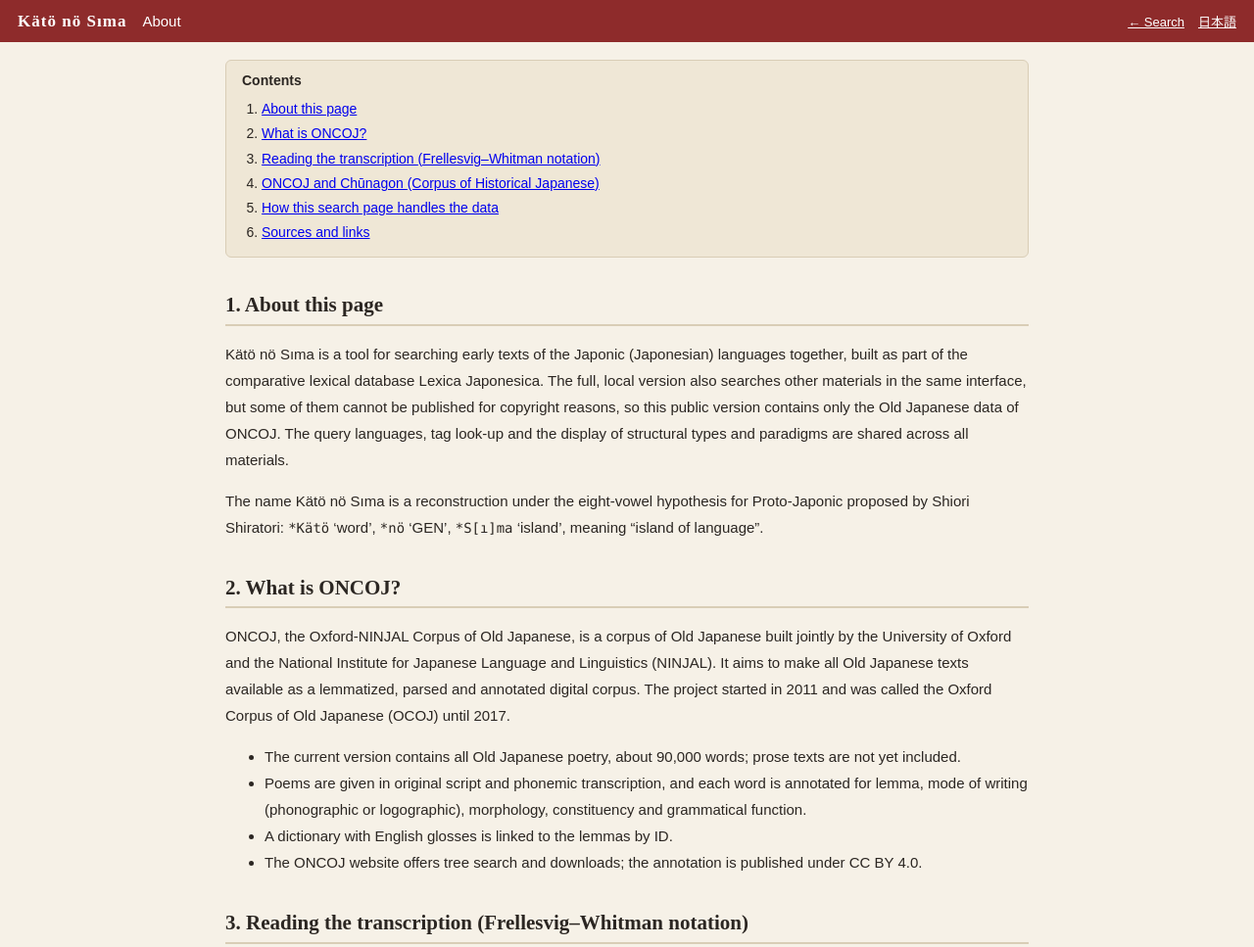
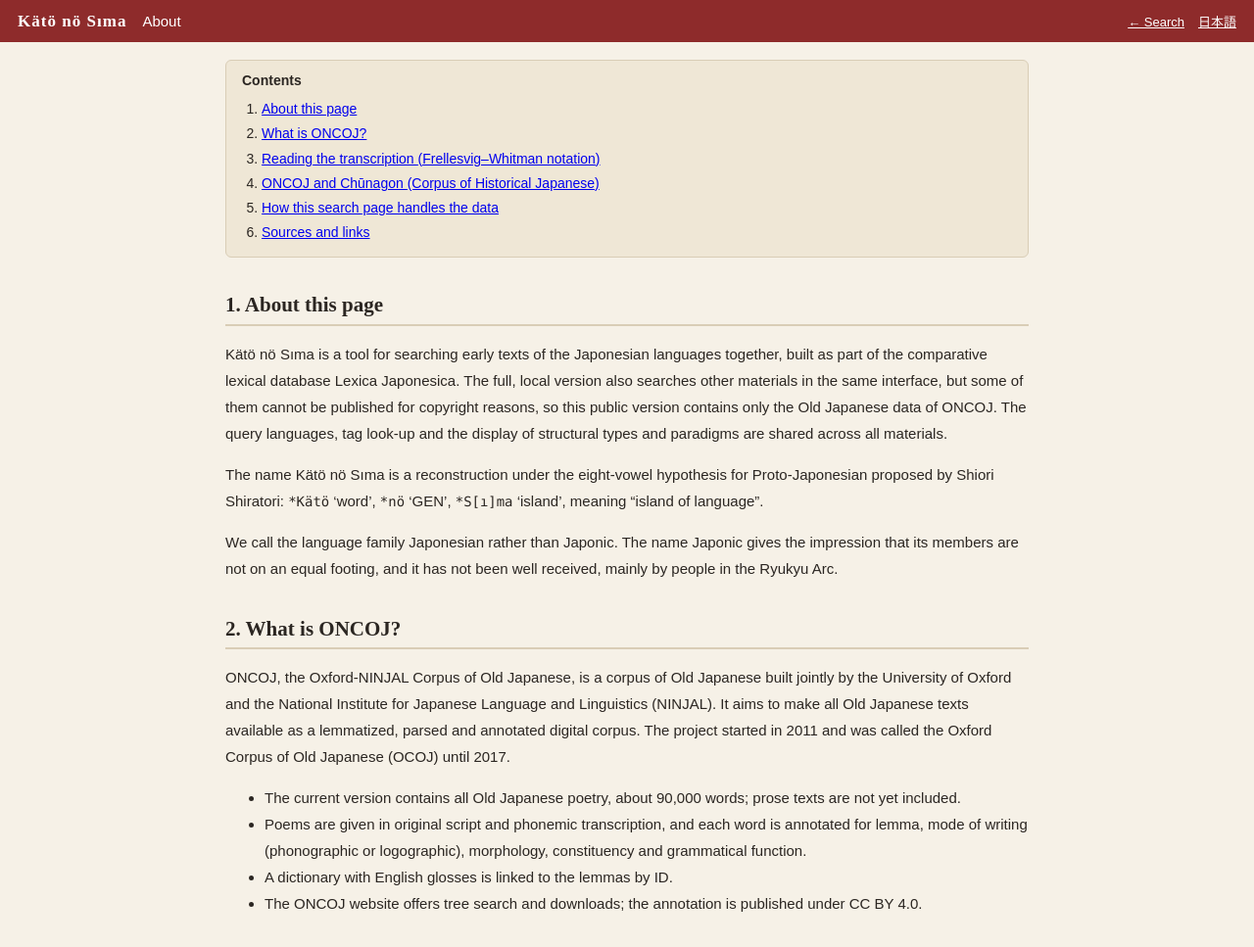
Before and after one commit to anti-tail/LexicaJaponesicaAperta, a plain HTML site: page docs/en/guide.html in a window 1280 px wide. Shown: the top 967 px of the page at 98% size. Drawn offline with Linux system fonts and the light colour scheme.

Commit message:
Guide: use Japonesian and explain the name
Co-Authored-By: Claude Opus 5.5 <noreply@anthropic.com>
Claude-Session: https://claude.ai/code/session_01WAcMjAJXvJSpfFXuc7G8Gn

```diff
--- a/docs/en/guide.html
+++ b/docs/en/guide.html
@@ -37,11 +37,12 @@ code{background:#fffdf8;border:1px solid var(--line);border-radius:3px;padding:0
 <li><a href="#t4">Sources and links</a></li></ol></nav>
 
 <h2 id="t0">1. About this page</h2>
-<p>Kätö nö Sıma is a tool for searching early texts of the Japonic (Japonesian) languages together, built as part of the comparative lexical database Lexica Japonesica.
+<p>Kätö nö Sıma is a tool for searching early texts of the Japonesian languages together, built as part of the comparative lexical database Lexica Japonesica.
 The full, local version also searches other materials in the same interface, but some of them cannot be published for copyright reasons, so this public version contains only the Old Japanese data of ONCOJ.
 The query languages, tag look-up and the display of structural types and paradigms are shared across all materials.</p>
-<p>The name Kätö nö Sıma is a reconstruction under the eight-vowel hypothesis for Proto-Japonic proposed by Shiori Shiratori:
+<p>The name Kätö nö Sıma is a reconstruction under the eight-vowel hypothesis for Proto-Japonesian proposed by Shiori Shiratori:
 <span class="m">*Kätö</span> ‘word’, <span class="m">*nö</span> ‘GEN’, <span class="m">*S[ı]ma</span> ‘island’, meaning “island of language”.</p>
+<p>We call the language family Japonesian rather than Japonic. The name Japonic gives the impression that its members are not on an equal footing, and it has not been well received, mainly by people in the Ryukyu Arc.</p>
 
 <h2 id="t5">2. What is ONCOJ?</h2>
 <p>ONCOJ, the Oxford-NINJAL Corpus of Old Japanese, is a corpus of Old Japanese built jointly by the University of Oxford and the National Institute for Japanese Language and Linguistics (NINJAL).
```
Also changed, not shown: docs/guide.html (+1 -0 lines).
